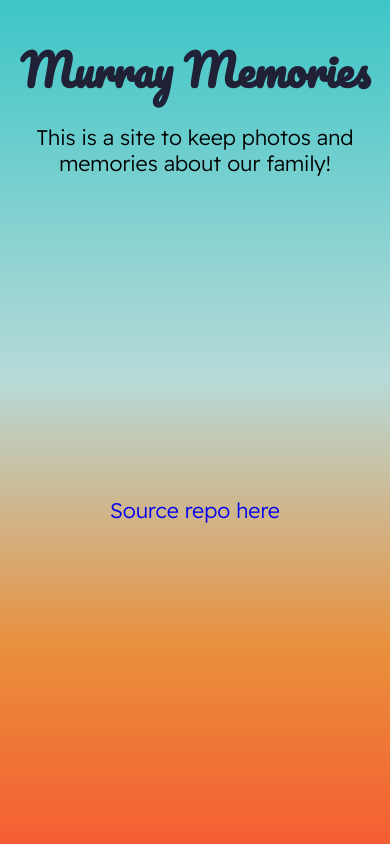
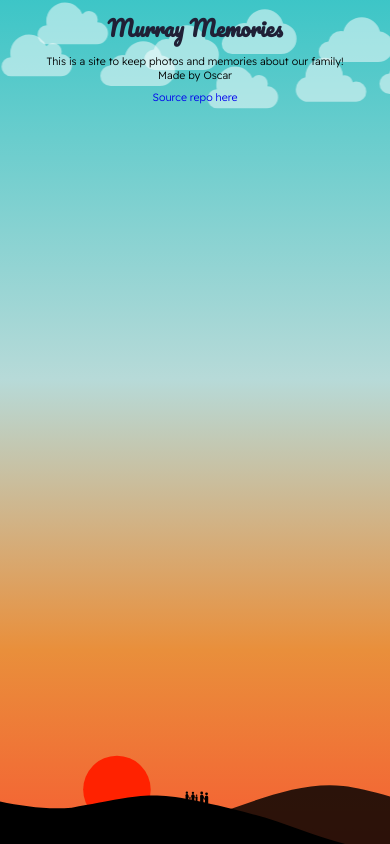
Before and after one commit to murraymemories/murraymemories.github.io, a React (Create React App) app: page /about in a window 390 px wide. Built offline with nearby package versions, Linux system fonts and the light colour scheme.

Commit message:
testing breakpoints

```diff
--- a/src/About.js
+++ b/src/About.js
@@ -1,5 +1,7 @@
 import './App.css';
 import Top from './Top.js';
+import Clouds from './Clouds.js';
+import { ReactComponent as Hills } from './hills.svg';
 
 function About() {
 
@@ -9,9 +11,12 @@ function About() {
             <Top />
 
             <div className="center-text">
-	            <p> This is a site to keep photos and memories about our family! </p>
+	            <p> This is a site to keep photos and memories about our family! <br/> Made by Oscar </p>
 	            <a href="https://github.com/murraymemories/murraymemories.github.io" rel="noreferrer" target="_blank"> Source repo here </a>
 	        </div>
+
+            <Hills />
+            <Clouds />
 
         </div>
 	);
--- a/src/App.css
+++ b/src/App.css
@@ -1,6 +1,20 @@
 * {
     padding: 0;
     margin:  0;
+}
+
+@media only screen and ( max-width: 700px ) {
+
+    :root {
+        font-size: 0.5em;
+    }
+}
+
+@media only screen and ( min-width: 1800px ) {
+
+    :root {
+        font-size: 1.5em;
+    }
 }
 
 .App {
@@ -18,6 +32,7 @@
     height: 100vh;
     grid-template-rows: auto 1fr 0 0;
     overflow-y: hidden;
+    text-align: center;
 }
 
 h1 {
@@ -25,6 +40,7 @@ h1 {
     font-family: 'Pacifico', cursive, serif;
     color: var(--silhouette);
     z-index: 1;
+    line-height: 3.2rem;
 }
 
 h1#title {
@@ -48,11 +64,13 @@ h1#title {
 }
 
 .center-text {
+    margin: 1.5rem;
     display: grid;
     justify-items: center;
-    text-align: center;
-    margin-top: 1rem;
+    align-content: start;
     font-size: 1.32rem;
+    grid-gap: 1rem;
+    z-index: 1;
 }
 
 a {
@@ -73,15 +91,15 @@ svg {
 
 .clouds {
     display: grid;
-    transform: translateY(-90vh);
+    transform: translateY(calc(-100vh + 5rem));
 }
 
 .cloud {
     fill: white;
     opacity: 0.5;
-    height: 7rem;
+    height: 6rem;
     margin-top: -5rem;
-    animation: float calc(40s) linear infinite;
+    animation: float calc(20s) linear infinite;
 }
 
 @keyframes float {
--- a/src/Clouds.js
+++ b/src/Clouds.js
@@ -18,7 +18,7 @@ function Clouds() {
 
 		<div className="clouds">
 
-			{ randints(0,2,Math.floor(window.screen.width/150)).map( x => clouds[x](rand()*100) ) }
+			{ randints(0,2,Math.floor(window.screen.width/200) + 5).map( x => clouds[x](rand()*100) ) }
 
 		</div>
 
```
